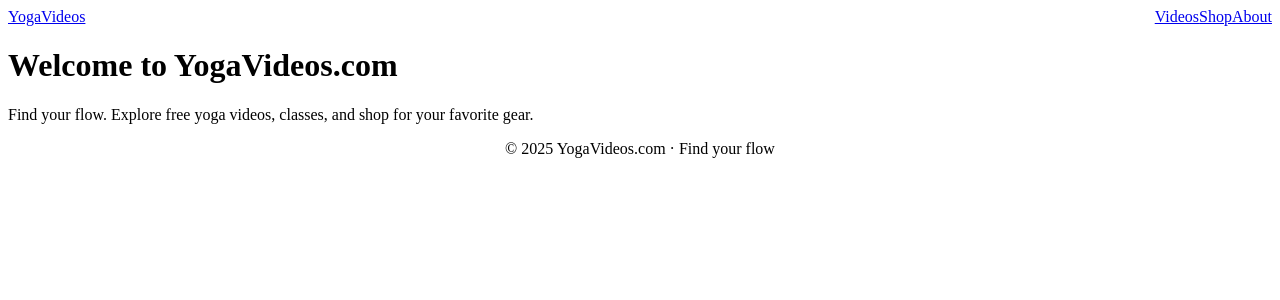
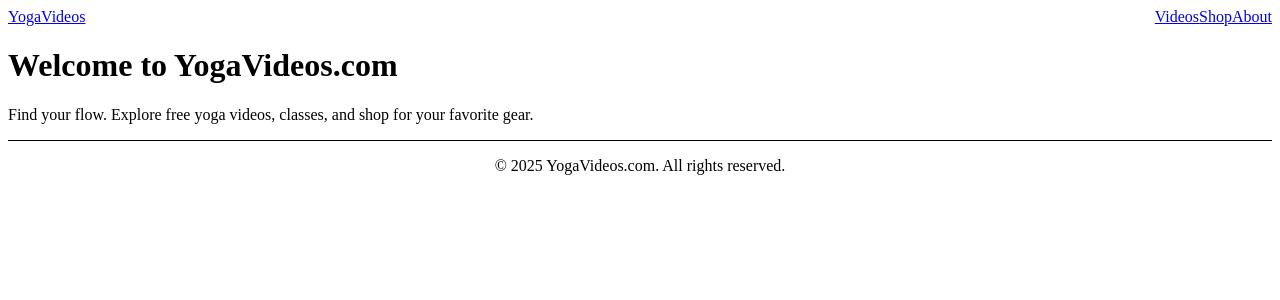
Before and after one commit to ricsoff/yogavideos, a Next.js app: page / in a window 1280 px wide. Shown: the top 300 px of the page. Built offline with nearby package versions, Linux system fonts and the light colour scheme.

Commit message:
Add Footer component

```diff
--- a/components/Footer.tsx
+++ b/components/Footer.tsx
@@ -1,9 +1,7 @@
 export default function Footer() {
   return (
-    <footer className="bg-gray-100 text-gray-600 py-4 mt-8">
-      <div className="container mx-auto text-center text-sm">
-        © {new Date().getFullYear()} YogaVideos.com · Find your flow
-      </div>
+    <footer className="bg-gray-100 text-center py-6 mt-12 border-t">
+      <p className="text-gray-600">&copy; {new Date().getFullYear()} YogaVideos.com. All rights reserved.</p>
     </footer>
   );
 }
```
